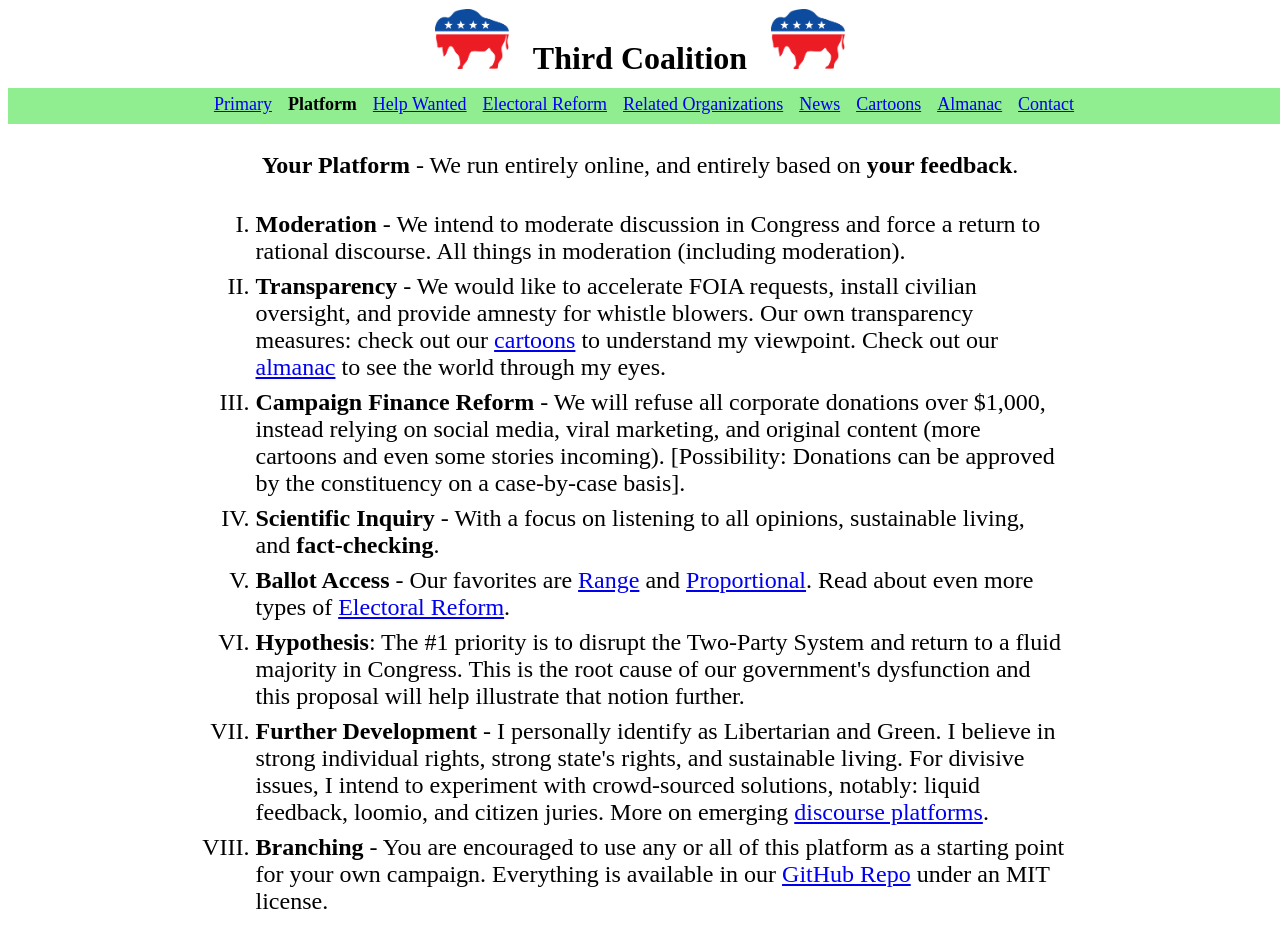
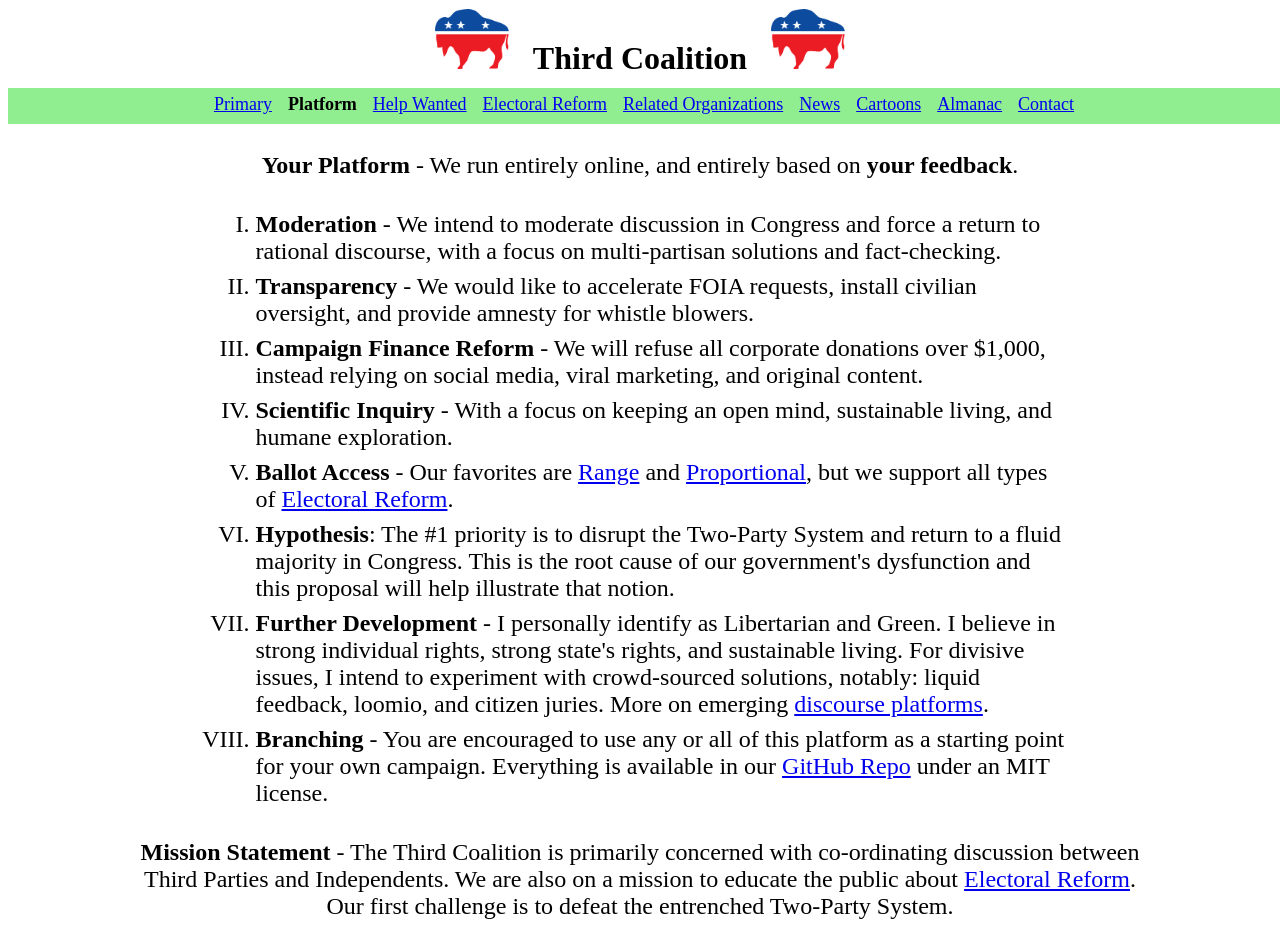
Before and after one commit to ThirdCoalition/primary, a Django app: page /about in a window 1280 px wide. Shown: the top 945 px of the page. Run offline with Django 3.2, Linux system fonts and the light colour scheme.

Commit message:
presentation changes, new art

```diff
--- a/primary/fixtures/initial_data.yaml
+++ b/primary/fixtures/initial_data.yaml
@@ -22,7 +22,7 @@
   pk: 3
   fields:
     name: DDP
-    synopsis: "By the People, For the People [Transparency: Us]"
+    synopsis: "Be The Change [Transparency: Us]"
     logo: http://www.greenparty.org.uk/assets/logos/GPLogoWorldGreenForWeb.jpg
     link: http://igg.me/at/ddp
     color: BurlyWood
@@ -162,7 +162,7 @@
   pk: 17
   fields:
     name: Justice
-    synopsis: Remove Money From Politics
+    synopsis: Justice for All
     logo: http://www.greenparty.org.uk/assets/logos/GPLogoWorldGreenForWeb.jpg
     link: http://www.justicepartyusa.org/
     color: DeepSkyBlue
--- a/templates/about.html
+++ b/templates/about.html
@@ -8,17 +8,17 @@
   <p><b>Your Platform</b> - We run entirely online, and entirely based on <b>your feedback</b>.
 
   <ol>
-    <li><b>Moderation</b> - We intend to moderate discussion in Congress and force a return to rational discourse. All things in moderation (including moderation).</li>
+    <li><b>Moderation</b> - We intend to moderate discussion in Congress and force a return to rational discourse, with a focus on multi-partisan solutions and fact-checking.</li>
 
-    <li><b>Transparency</b> - We would like to accelerate FOIA requests, install civilian oversight, and provide amnesty for whistle blowers. Our own transparency measures: check out our <a href="/blog">cartoons</a> to understand my viewpoint. Check out our <a href="/almanac">almanac</a> to see the world through my eyes.</li>
+    <li><b>Transparency</b> - We would like to accelerate FOIA requests, install civilian oversight, and provide amnesty for whistle blowers.</li>
 
-    <li><b>Campaign Finance Reform</b> - We will refuse all corporate donations over $1,000, instead relying on social media, viral marketing, and original content (more cartoons and even some stories incoming). [Possibility: Donations can be approved by the constituency on a case-by-case basis].</li>
+    <li><b>Campaign Finance Reform</b> - We will refuse all corporate donations over $1,000, instead relying on social media, viral marketing, and original content.</li>
 
-    <li><b>Scientific Inquiry</b> - With a focus on listening to all opinions, sustainable living, and <b>fact-checking</b>.</li>
+    <li><b>Scientific Inquiry</b> - With a focus on keeping an open mind, sustainable living, and humane exploration.</li>
 
-    <li><b>Ballot Access</b> - Our favorites are <a href="http://en.wikipedia.org/wiki/Range_voting" target="_blank">Range</a> and <a href="http://en.wikipedia.org/wiki/Proportional_representation" target="_blank">Proportional</a>. Read about even more types of <a href="/reform">Electoral Reform</a>.</li>
+    <li><b>Ballot Access</b> - Our favorites are <a href="http://en.wikipedia.org/wiki/Range_voting" target="_blank">Range</a> and <a href="http://en.wikipedia.org/wiki/Proportional_representation" target="_blank">Proportional</a>, but we support all types of <a href="/reform">Electoral Reform</a>.</li>
 
-    <li><b>Hypothesis</b>: The #1 priority is to disrupt the Two-Party System and return to a fluid majority in Congress. This is the root cause of our government's dysfunction and this proposal will help illustrate that notion further.</li>
+    <li><b>Hypothesis</b>: The #1 priority is to disrupt the Two-Party System and return to a fluid majority in Congress. This is the root cause of our government's dysfunction and this proposal will help illustrate that notion.</li>
 
     <li><b>Further Development</b> - I personally identify as Libertarian and Green. I believe in strong individual rights, strong state's rights, and sustainable living. For divisive issues, I intend to experiment with crowd-sourced solutions, notably: liquid feedback, loomio, and citizen juries. More on emerging <a href="related#lf">discourse platforms</a>.</li>
 
--- a/templates/base.html
+++ b/templates/base.html
@@ -149,10 +149,10 @@
   </head>
   <body>
     <div class="topdiv" style="height:80px; vertical-align:middle;">
-      <img src="{% static 'banner.png' %}" alt="banner"
+      <img src="{% static 'ddp.png' %}" alt="banner"
 	   class="banner" />
       <p style="font-size:xx-large; display:inline-block;"><b>Third Coalition</b></p>
-      <img src="{% static 'banner.png' %}" alt="banner"
+      <img src="{% static 'ddp.png' %}" alt="banner"
 	   class="banner" />
     </div>
 
--- a/templates/blog.html
+++ b/templates/blog.html
@@ -24,6 +24,9 @@
 
   <p style="font-size:xx-large;">Evolution [of a Cartoon]</p>
   <img src="{% static 'evolution.png' %}" alt="evolution" />
+
+  <p style="font-size:xx-large;">Evolution [of a System]</p>
+  <img src="{% static 'pyramidscheme.png' %}" style="width:960px" alt="pyramid scheme" />
 </div>
 
 {% endblock %}
```
Also changed, not shown: static/banner.png, static/ddp.png (added), static/pyramidscheme.png (added).
